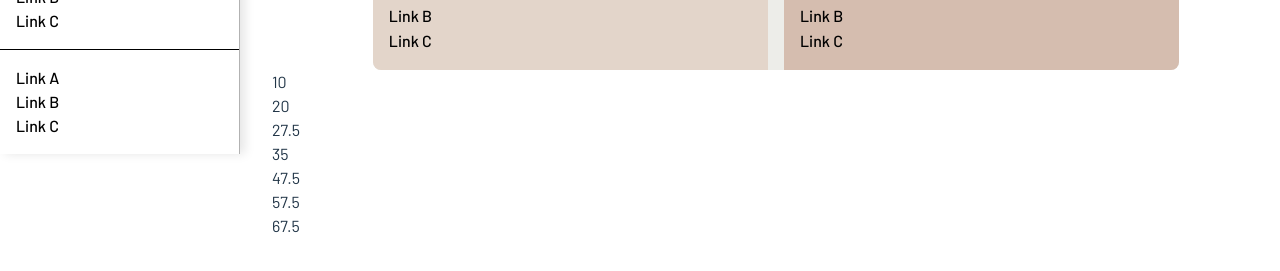
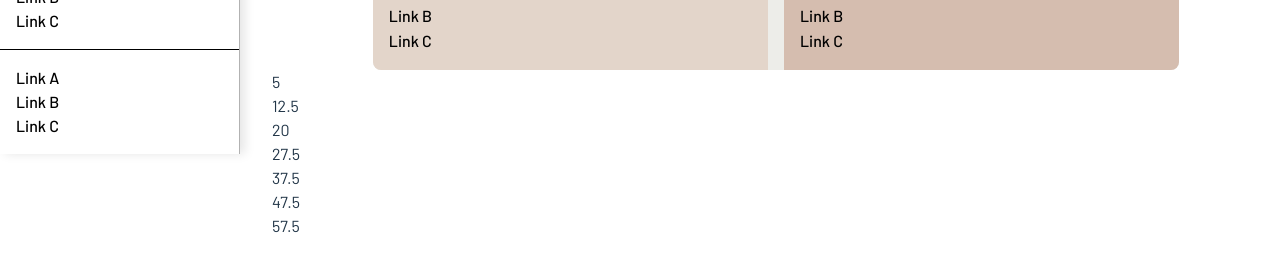
Before and after one commit to nitinsuri/test-site-for-experimetns, a React (Vite) app: page / in a window 1280 px wide. Shown: the part 275-546 px from the top of the page. Built offline with nearby package versions, Linux system fonts and the light colour scheme.

Commit message:
fixed the sequence

```diff
--- a/src/Components/ProgressiveWeights/ProgressiveWeights.jsx
+++ b/src/Components/ProgressiveWeights/ProgressiveWeights.jsx
@@ -10,8 +10,8 @@ const ProgressiveWeights = () => {
             {
                 data instanceof Array &&
                 data.map(item => {
-                    initWeight = Number(item) + Number(initWeight)
-                    return <div>{Number(item) + Number(initWeight)}</div>
+                    initWeight += Number(item)
+                    return <div>{initWeight}</div>
                 })
             }
         </>
```
